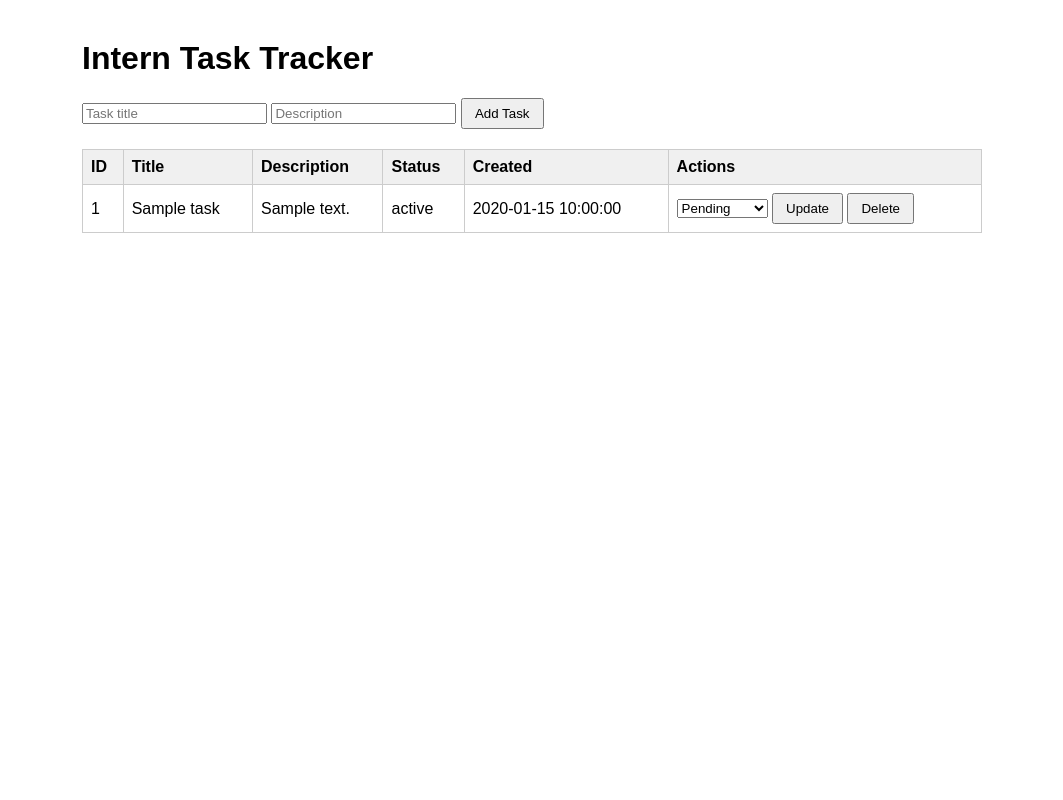
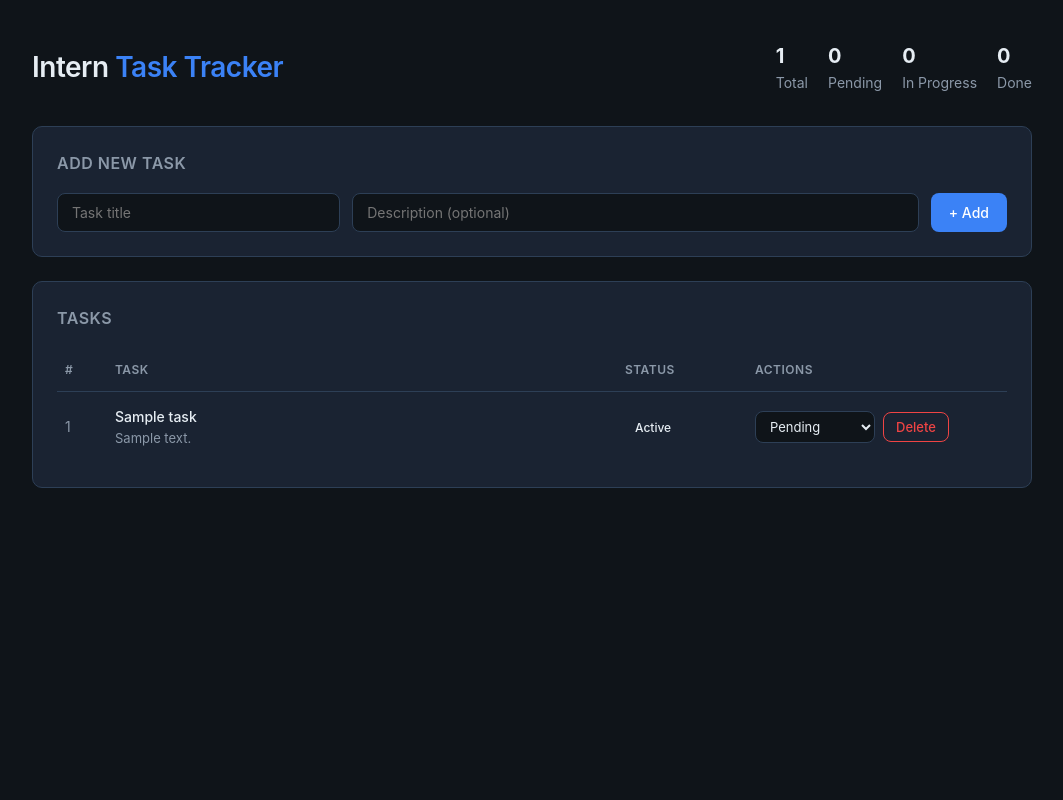
Before and after one commit to khaisya113-hub/intern-tracker, a Flask app: page / in a window 1280 px wide. Shown: the whole page, without its empty margins (108-1171 px from the left). Run offline with Flask 3, Linux system fonts and the light colour scheme; tables that the repository leaves empty hold one stand-in row (values such as "Sample post").

Commit message:
Redesign UI with dark theme, stats, and status badges

```diff
--- a/static/style.css
+++ b/static/style.css
@@ -1,6 +1,195 @@
-body { font-family: Arial, sans-serif; max-width: 900px; margin: 40px auto; }
-table { width: 100%; border-collapse: collapse; margin-top: 20px; }
-th, td { border: 1px solid #ccc; padding: 8px; text-align: left; }
-th { background: #f0f0f0; }
-form { margin: 5px 0; }
-button { padding: 6px 12px; cursor: pointer; }
+:root {
+    --bg: #0f1419;
+    --surface: #1a2332;
+    --surface-2: #243447;
+    --border: #2d3f56;
+    --text: #e6edf3;
+    --text-muted: #8b98a8;
+    --accent: #3b82f6;
+    --accent-hover: #2563eb;
+    --success: #10b981;
+    --warning: #f59e0b;
+    --danger: #ef4444;
+    --radius: 10px;
+}
+
+* { box-sizing: border-box; margin: 0; padding: 0; }
+
+body {
+    font-family: -apple-system, BlinkMacSystemFont, "Segoe UI", Roboto, sans-serif;
+    background: var(--bg);
+    color: var(--text);
+    line-height: 1.6;
+    min-height: 100vh;
+    padding: 40px 20px;
+}
+
+.container {
+    max-width: 1000px;
+    margin: 0 auto;
+}
+
+header {
+    margin-bottom: 32px;
+    display: flex;
+    justify-content: space-between;
+    align-items: center;
+    flex-wrap: wrap;
+    gap: 16px;
+}
+
+h1 {
+    font-size: 28px;
+    font-weight: 600;
+    letter-spacing: -0.5px;
+}
+
+h1 span {
+    color: var(--accent);
+}
+
+.stats {
+    display: flex;
+    gap: 20px;
+    color: var(--text-muted);
+    font-size: 14px;
+}
+
+.stats strong {
+    color: var(--text);
+    font-size: 20px;
+    display: block;
+}
+
+.card {
+    background: var(--surface);
+    border: 1px solid var(--border);
+    border-radius: var(--radius);
+    padding: 24px;
+    margin-bottom: 24px;
+}
+
+.card h2 {
+    font-size: 16px;
+    font-weight: 600;
+    margin-bottom: 16px;
+    color: var(--text-muted);
+    text-transform: uppercase;
+    letter-spacing: 0.5px;
+}
+
+form.add-form {
+    display: grid;
+    grid-template-columns: 1fr 2fr auto;
+    gap: 12px;
+}
+
+@media (max-width: 700px) {
+    form.add-form { grid-template-columns: 1fr; }
+}
+
+input[type="text"], select {
+    background: var(--bg);
+    border: 1px solid var(--border);
+    color: var(--text);
+    padding: 10px 14px;
+    border-radius: 8px;
+    font-size: 14px;
+    font-family: inherit;
+    transition: border-color 0.15s;
+    width: 100%;
+}
+
+input[type="text"]:focus, select:focus {
+    outline: none;
+    border-color: var(--accent);
+}
+
+button {
+    background: var(--accent);
+    color: white;
+    border: none;
+    padding: 10px 18px;
+    border-radius: 8px;
+    font-size: 14px;
+    font-weight: 500;
+    cursor: pointer;
+    font-family: inherit;
+    transition: background 0.15s;
+    white-space: nowrap;
+}
+
+button:hover { background: var(--accent-hover); }
+
+button.danger {
+    background: transparent;
+    color: var(--danger);
+    border: 1px solid var(--danger);
+    padding: 6px 12px;
+    font-size: 13px;
+}
+
+button.danger:hover {
+    background: var(--danger);
+    color: white;
+}
+
+table {
+    width: 100%;
+    border-collapse: collapse;
+}
+
+thead th {
+    text-align: left;
+    font-size: 12px;
+    text-transform: uppercase;
+    letter-spacing: 0.5px;
+    color: var(--text-muted);
+    padding: 12px 8px;
+    border-bottom: 1px solid var(--border);
+    font-weight: 600;
+}
+
+tbody td {
+    padding: 14px 8px;
+    border-bottom: 1px solid var(--border);
+    font-size: 14px;
+    vertical-align: middle;
+}
+
+tbody tr:last-child td { border-bottom: none; }
+
+tbody tr:hover { background: var(--surface-2); }
+
+.task-title { font-weight: 500; }
+.task-desc { color: var(--text-muted); font-size: 13px; }
+
+.badge {
+    display: inline-block;
+    padding: 4px 10px;
+    border-radius: 20px;
+    font-size: 12px;
+    font-weight: 500;
+    text-transform: capitalize;
+}
+
+.badge.pending { background: rgba(139, 152, 168, 0.15); color: var(--text-muted); }
+.badge.in-progress { background: rgba(245, 158, 11, 0.15); color: var(--warning); }
+.badge.done { background: rgba(16, 185, 129, 0.15); color: var(--success); }
+
+.actions { display: flex; gap: 8px; align-items: center; }
+
+.actions select {
+    padding: 6px 10px;
+    font-size: 13px;
+    width: auto;
+    min-width: 120px;
+}
+
+.empty {
+    text-align: center;
+    padding: 48px 20px;
+    color: var(--text-muted);
+}
+
+.empty-icon { font-size: 48px; margin-bottom: 12px; opacity: 0.5; }
--- a/templates/index.html
+++ b/templates/index.html
@@ -1,45 +1,80 @@
 <!DOCTYPE html>
-<html>
+<html lang="en">
 <head>
+    <meta charset="UTF-8">
+    <meta name="viewport" content="width=device-width, initial-scale=1.0">
     <title>Intern Task Tracker</title>
     <link rel="stylesheet" href="{{ url_for('static', filename='style.css') }}">
 </head>
 <body>
-    <h1>Intern Task Tracker</h1>
+    <div class="container">
+        <header>
+            <h1>Intern <span>Task Tracker</span></h1>
+            <div class="stats">
+                <div><strong>{{ tasks|length }}</strong>Total</div>
+                <div><strong>{{ tasks|selectattr(3, 'equalto', 'pending')|list|length }}</strong>Pending</div>
+                <div><strong>{{ tasks|selectattr(3, 'equalto', 'in-progress')|list|length }}</strong>In Progress</div>
+                <div><strong>{{ tasks|selectattr(3, 'equalto', 'done')|list|length }}</strong>Done</div>
+            </div>
+        </header>
 
-    <form action="/add" method="POST">
+        <div class="card">
+            <h2>Add New Task</h2>
+            <form action="/add" method="POST" class="add-form">
                 <input type="text" name="title" placeholder="Task title" required>
-        <input type="text" name="description" placeholder="Description">
-        <button type="submit">Add Task</button>
+                <input type="text" name="description" placeholder="Description (optional)">
+                <button type="submit">+ Add</button>
             </form>
+        </div>
 
+        <div class="card">
+            <h2>Tasks</h2>
+            {% if tasks %}
             <table>
+                <thead>
                     <tr>
-            <th>ID</th><th>Title</th><th>Description</th>
-            <th>Status</th><th>Created</th><th>Actions</th>
+                        <th style="width: 50px;">#</th>
+                        <th>Task</th>
+                        <th style="width: 130px;">Status</th>
+                        <th style="width: 260px;">Actions</th>
                     </tr>
+                </thead>
+                <tbody>
                     {% for task in tasks %}
                     <tr>
-            <td>{{ task[0] }}</td>
-            <td>{{ task[1] }}</td>
-            <td>{{ task[2] }}</td>
-            <td>{{ task[3] }}</td>
-            <td>{{ task[4] }}</td>
+                        <td style="color: var(--text-muted);">{{ task[0] }}</td>
                         <td>
-                <form action="/update/{{ task[0] }}" method="POST" style="display:inline">
-                    <select name="status">
-                        <option value="pending">Pending</option>
-                        <option value="in-progress">In Progress</option>
-                        <option value="done">Done</option>
+                            <div class="task-title">{{ task[1] }}</div>
+                            {% if task[2] %}<div class="task-desc">{{ task[2] }}</div>{% endif %}
+                        </td>
+                        <td>
+                            <span class="badge {{ task[3] }}">{{ task[3] }}</span>
+                        </td>
+                        <td>
+                            <div class="actions">
+                                <form action="/update/{{ task[0] }}" method="POST">
+                                    <select name="status" onchange="this.form.submit()">
+                                        <option value="pending" {% if task[3] == 'pending' %}selected{% endif %}>Pending</option>
+                                        <option value="in-progress" {% if task[3] == 'in-progress' %}selected{% endif %}>In Progress</option>
+                                        <option value="done" {% if task[3] == 'done' %}selected{% endif %}>Done</option>
                                     </select>
-                    <button type="submit">Update</button>
                                 </form>
-                <form action="/delete/{{ task[0] }}" method="POST" style="display:inline">
-                    <button type="submit">Delete</button>
+                                <form action="/delete/{{ task[0] }}" method="POST">
+                                    <button type="submit" class="danger" onclick="return confirm('Delete this task?')">Delete</button>
                                 </form>
+                            </div>
                         </td>
                     </tr>
                     {% endfor %}
+                </tbody>
             </table>
+            {% else %}
+            <div class="empty">
+                <div class="empty-icon">📋</div>
+                <p>No tasks yet. Add one above to get started.</p>
+            </div>
+            {% endif %}
+        </div>
+    </div>
 </body>
 </html>
```
Lines whose indentation alone changed are shown as unchanged.
